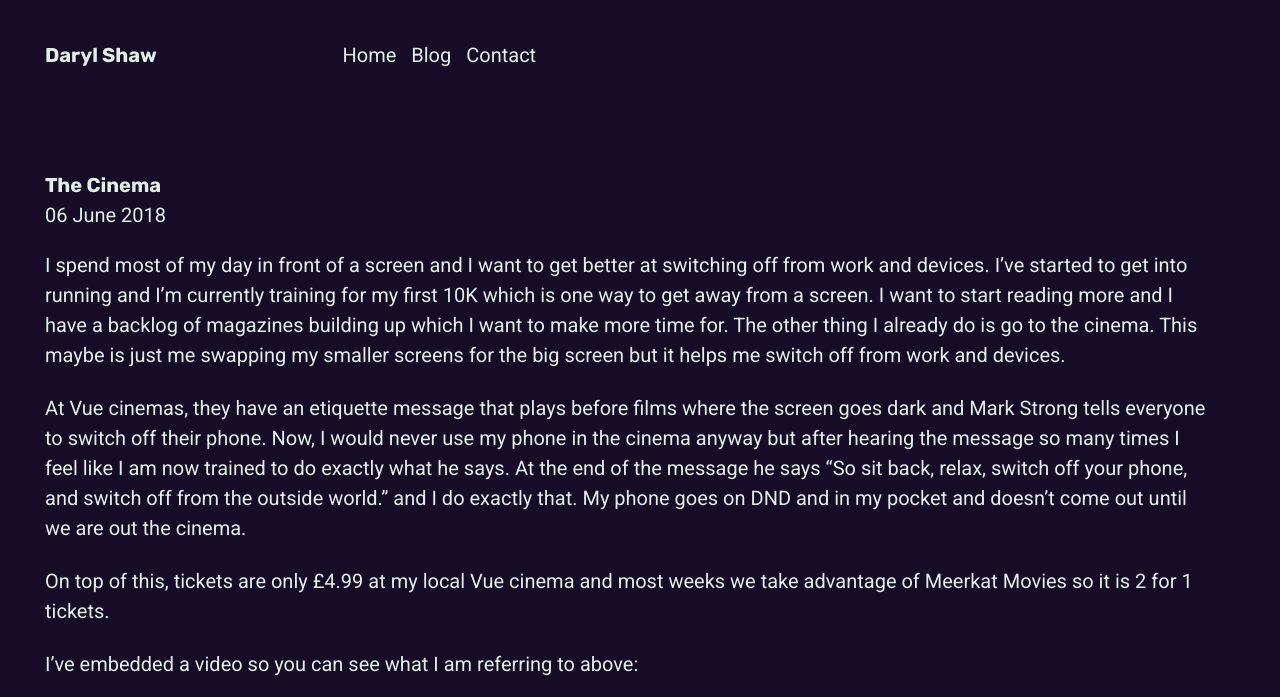
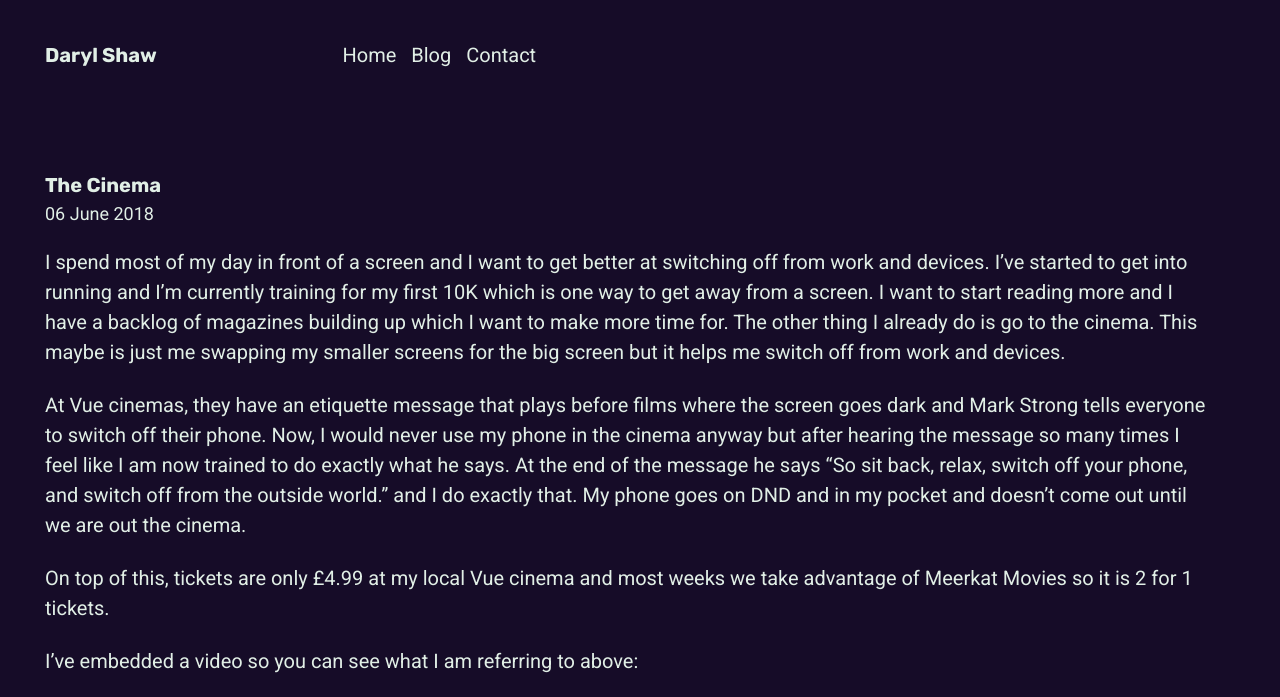
Before and after one commit to darylshaw/darylshaw.co.uk, a Jekyll site: the page built from _posts/2018-06-06-the-cinema.md, in a window 1280 px wide. Shown: the top 697 px of the page. Built offline with Jekyll 4.4.1, drawn with Linux system fonts in a browser that asks for light colours; nearby versions of some CDN libraries; a script that is not in the unit is left out; comment, search, counter and statistics services are not loaded; some of the changed text lies outside the part shown; grey boxes are pictures that could not be loaded.

Commit message:
Updated post-nav to remove post.title. Removed year grouping from blog archive. Updates to styling of post header

```diff
--- a/_includes/post-nav.html
+++ b/_includes/post-nav.html
@@ -1,16 +1,12 @@
 <section class="post-nav">
   {% if page.previous.url %}
   <div>
-    <span>Previous</span>
-    <br>
-    <a href="{{page.previous.url}}">{{page.previous.title}}</a>
+    <a href="{{page.previous.url}}">Previous</a>
     {% endif %}
   </div>
   {% if page.next.url %}
   <div>
-    <span>Next</span>
-    <br>
-    <a href="{{page.next.url}}">{{page.next.title}}</a>
+    <a href="{{page.next.url}}">Next</a>
   </div>
   {% endif %}
 </section>
--- a/_includes/post.html
+++ b/_includes/post.html
@@ -2,19 +2,23 @@
 {%- assign is_excerpt = include.is_excerpt -%}
 <article>
   <header>
+
     {% if is_excerpt %}
+    {% if post.title != empty %}
     <a href="{{ post.url }}">
       <h2>{{ post.title }}</h2>
     </a>
+    {% endif %}
     {% else %}
     <h1>{{ post.title }}</h1>
     {% endif %}
     {%- if is_excerpt -%}
     {{ post.excerpt | markdownify }}
+    <a href="{{ post.url }}"><time>{{ post.date | date: "%d %B %Y" }}</time></a>
     {%- endif -%}
-    <time>{{ post.date | date: "%d %B %Y" }}</time>
   </header>
   {% unless is_excerpt %}
+  <time>{{ post.date | date: "%d %B %Y" }}</time>
   {{ post.content | markdownify }}
   {% endunless %}
   {% if post.tags != empty %}
--- a/_layouts/posts.html
+++ b/_layouts/posts.html
@@ -3,6 +3,8 @@
 ---
 <section class="layout">
   <h1 class="title">{{ page.title }}</h1>
-  {{ content }}
+  <div class="blog-intro">
+    {{ content }}
+  </div>
   {% include posts.html %}
 </section>
--- a/_sass/_helpers.scss
+++ b/_sass/_helpers.scss
@@ -15,6 +15,7 @@
 
 time, iframe {
   display: block;
+  font-size: 0.9em;
 }
 
 h1, h2, h3, h4, h5, p, ol, ul, time, iframe {
@@ -28,6 +29,10 @@
   grid-column: full-content;
 }
 
+.blog-intro {
+  grid-column: full-content;
+}
+
 article {
   grid-column: full-content;
 }
--- a/_sass/pages/_archive.scss
+++ b/_sass/pages/_archive.scss
@@ -29,11 +29,14 @@
   margin-bottom: 1.5em;
   list-style: none;
   padding: 0;
+  grid-column: full-content / main-content-end;
 
   li {
     line-height: 1.5em;
-    border-bottom: 1px solid var(--text);
+    border-top: 1px solid $text-color;
     padding-bottom: 1.25em;
+    padding-top: 1em;
+    margin-bottom: 1.5em;
 
     &:last-child {
       border-bottom: none;
```
Also changed, not shown: _includes/posts.html (+5 -18 lines).
